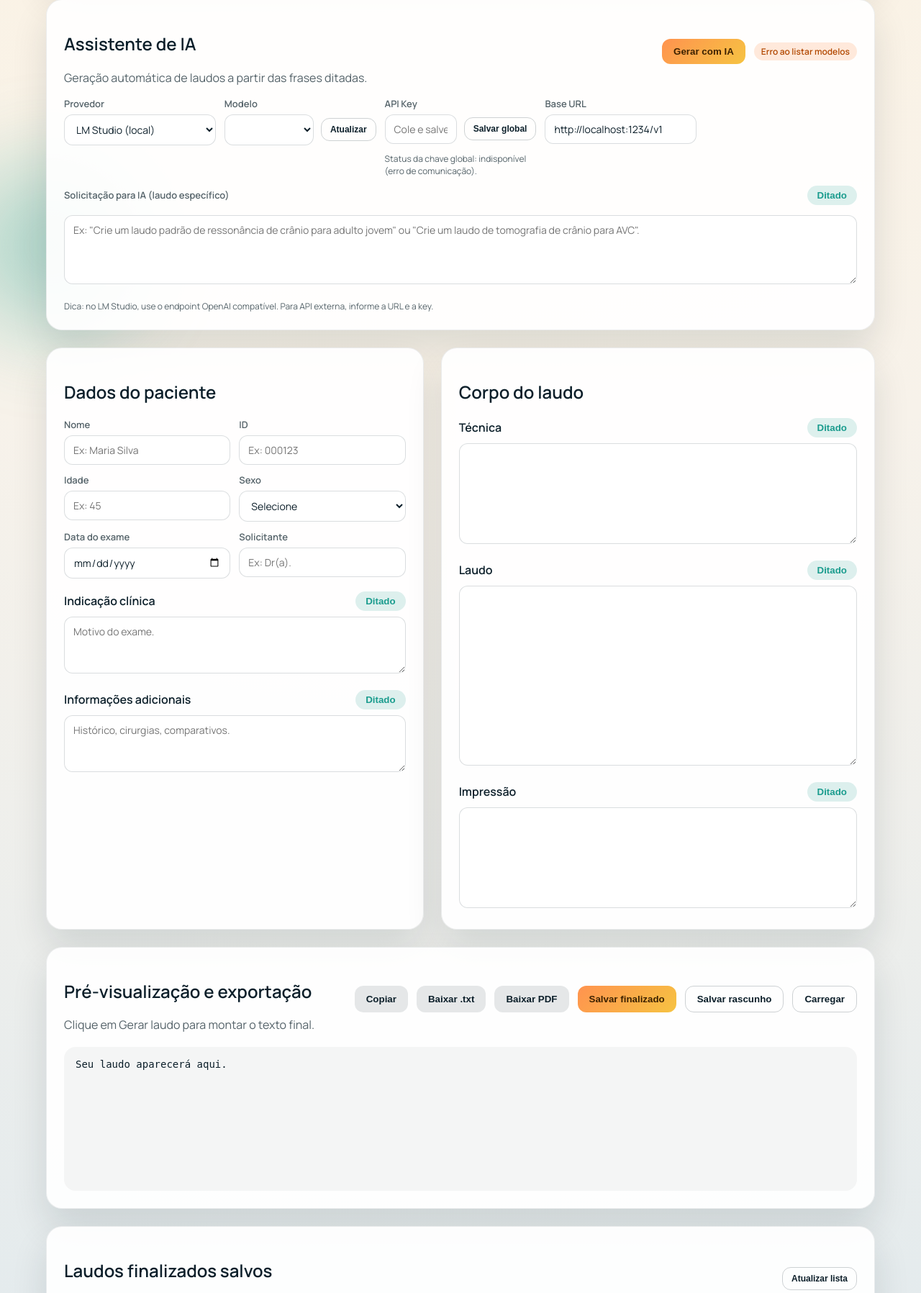
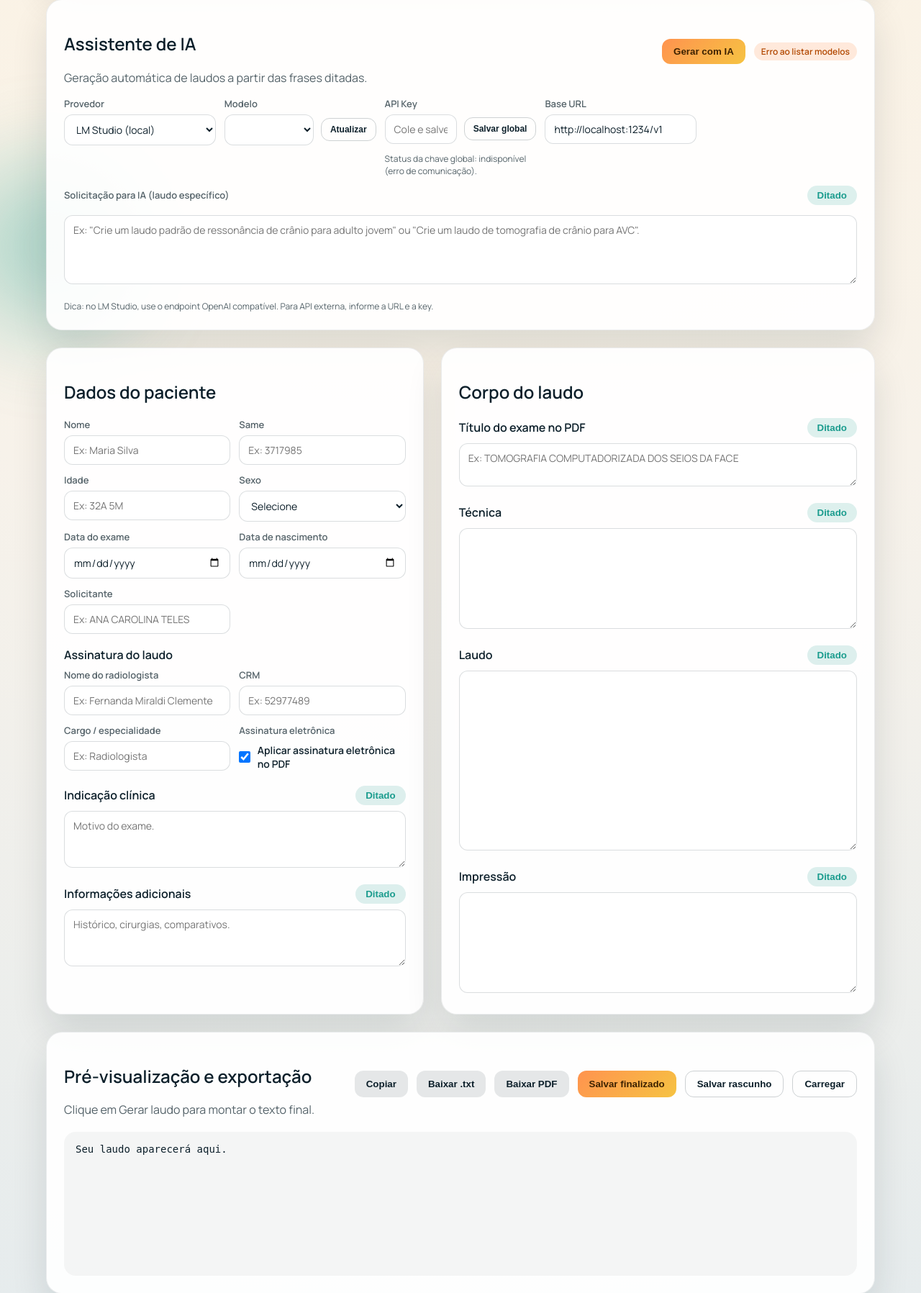
Before and after one commit to haguenka/LAUDOS, a Python web app: template templates/index.html in a window 1280 px wide. Shown: the part 445-2242 px from the top of the page at 72% size. Run offline with Jinja, Linux system fonts and the light colour scheme; the template is opened without the code that fills it, so the values that code supplies are empty.

Commit message:
Add files via upload

```diff
--- a/templates/index.html
+++ b/templates/index.html
@@ -150,12 +150,12 @@
               <input id="patientName" type="text" placeholder="Ex: Maria Silva" />
             </div>
             <div class="field">
-              <label for="patientId">ID</label>
-              <input id="patientId" type="text" placeholder="Ex: 000123" />
+              <label for="patientId">Same</label>
+              <input id="patientId" type="text" placeholder="Ex: 3717985" />
             </div>
             <div class="field">
               <label for="patientAge">Idade</label>
-              <input id="patientAge" type="text" placeholder="Ex: 45" />
+              <input id="patientAge" type="text" placeholder="Ex: 32A 5M" />
             </div>
             <div class="field">
               <label for="patientSex">Sexo</label>
@@ -171,8 +171,38 @@
               <input id="studyDate" type="date" />
             </div>
             <div class="field">
+              <label for="patientBirthDate">Data de nascimento</label>
+              <input id="patientBirthDate" type="date" />
+            </div>
+            <div class="field">
               <label for="referrer">Solicitante</label>
-              <input id="referrer" type="text" placeholder="Ex: Dr(a)." />
+              <input id="referrer" type="text" placeholder="Ex: ANA CAROLINA TELES" />
+            </div>
+          </div>
+          <div class="section">
+            <div class="section-header">
+              <h3>Assinatura do laudo</h3>
+            </div>
+            <div class="form-grid">
+              <div class="field">
+                <label for="radiologistName">Nome do radiologista</label>
+                <input id="radiologistName" type="text" placeholder="Ex: Fernanda Miraldi Clemente" />
+              </div>
+              <div class="field">
+                <label for="radiologistCrm">CRM</label>
+                <input id="radiologistCrm" type="text" placeholder="Ex: 52977489" />
+              </div>
+              <div class="field">
+                <label for="radiologistRole">Cargo / especialidade</label>
+                <input id="radiologistRole" type="text" placeholder="Ex: Radiologista" />
+              </div>
+              <div class="field checkbox-field">
+                <label for="electronicSignature">Assinatura eletrônica</label>
+                <label class="checkbox-row">
+                  <input id="electronicSignature" type="checkbox" checked />
+                  <span>Aplicar assinatura eletrônica no PDF</span>
+                </label>
+              </div>
             </div>
           </div>
           <div class="section">
@@ -193,6 +223,17 @@
 
         <div class="card report card-animate">
           <h2>Corpo do laudo</h2>
+          <div class="section">
+            <div class="section-header">
+              <h3>Título do exame no PDF</h3>
+              <button class="mic-btn" data-target="examTitle" data-label="Título do exame">Ditado</button>
+            </div>
+            <textarea
+              id="examTitle"
+              rows="2"
+              placeholder="Ex: TOMOGRAFIA COMPUTADORIZADA DOS SEIOS DA FACE"
+            ></textarea>
+          </div>
           <div class="section">
             <div class="section-header">
               <h3>Técnica</h3>
```
